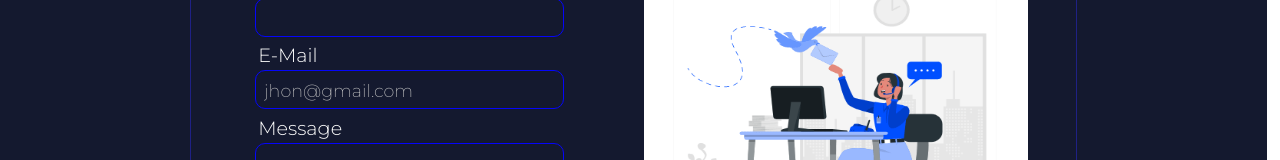
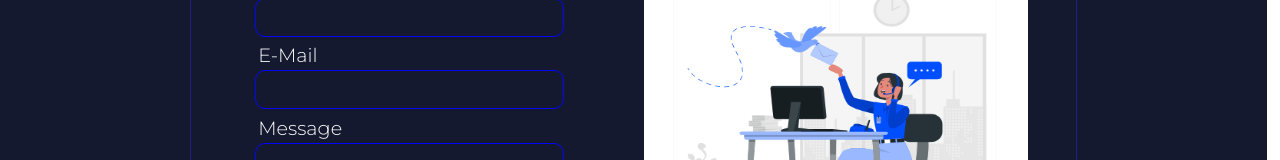
Before and after one commit to Ashita-23/portfolio_2.O, a React (Create React App) app: page / in a window 1280 px wide. Shown: the part 3667-3827 px from the top of the page. Built offline with nearby package versions, Linux system fonts and the light colour scheme.

Commit message:
added some new feature

```diff
--- a/src/Components/BodyComponents/ContactComponents/ContactForm.js
+++ b/src/Components/BodyComponents/ContactComponents/ContactForm.js
@@ -27,7 +27,6 @@ const OnSubmitAction = (e)=>{
     if(form.senderName !== " " || form.senderEmail !== " "){
         SendEmail()
         setSendAlert(true)
-
 
     }
 }
@@ -71,10 +70,10 @@ const FormValidation = (value)=>{
             <h1 className="form-heding">Get in touch  </h1>
                     <p className={sendAlert ? "showAlert":" showAlert hideAlert"}>Thank you ! {form.senderName} I will contact you as soon as posible.</p>
                     <lable className="lable">Name</lable>
-                        <input type="text" className="input-text" placeholder="jhon" name="senderName" value={form.senderName} onChange={(e)=>InputHandler(e)} />
+                        <input type="text" className="input-text"  name="senderName" value={form.senderName} onChange={(e)=>InputHandler(e)} />
                         <p className="form-error">{formErrors.senderName}</p>
                     <lable className="lable">E-Mail</lable>
-                        <input type="email" className="input-text" placeholder="jhon@gmail.com" name="senderEmail" value={form.senderEmail} onChange={(e)=>InputHandler(e)} />
+                        <input type="email" className="input-text"  name="senderEmail" value={form.senderEmail} onChange={(e)=>InputHandler(e)} />
                         <p className="form-error">{formErrors.senderEmail}</p>
 
                     <lable className="lable">Message</lable>
```
